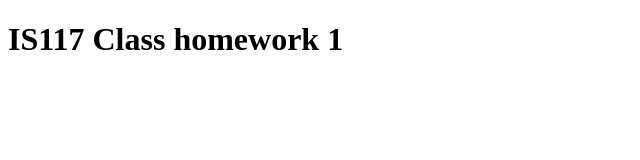
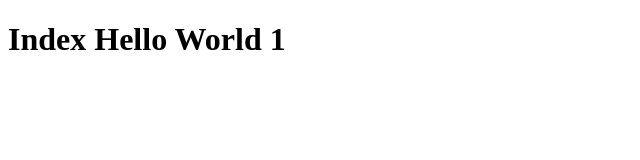
Before and after one commit to DavidJL1997/IS117, a plain HTML site: page docs/Index.html in a window 1280 px wide. Shown: the whole page, without its empty margins (0-640 px from the left). Drawn offline with Linux system fonts and the light colour scheme.

Commit message:
added an index file and changed the code

```diff
--- a/docs/Homework.html
+++ b/docs/Index.html
@@ -5,6 +5,7 @@
     <title>Title</title>
 </head>
 <body>
-<h1>IS117 Class homework 1</h1>
+<h1>Index Hello World 1</h1>
+
 </body>
 </html>
```
